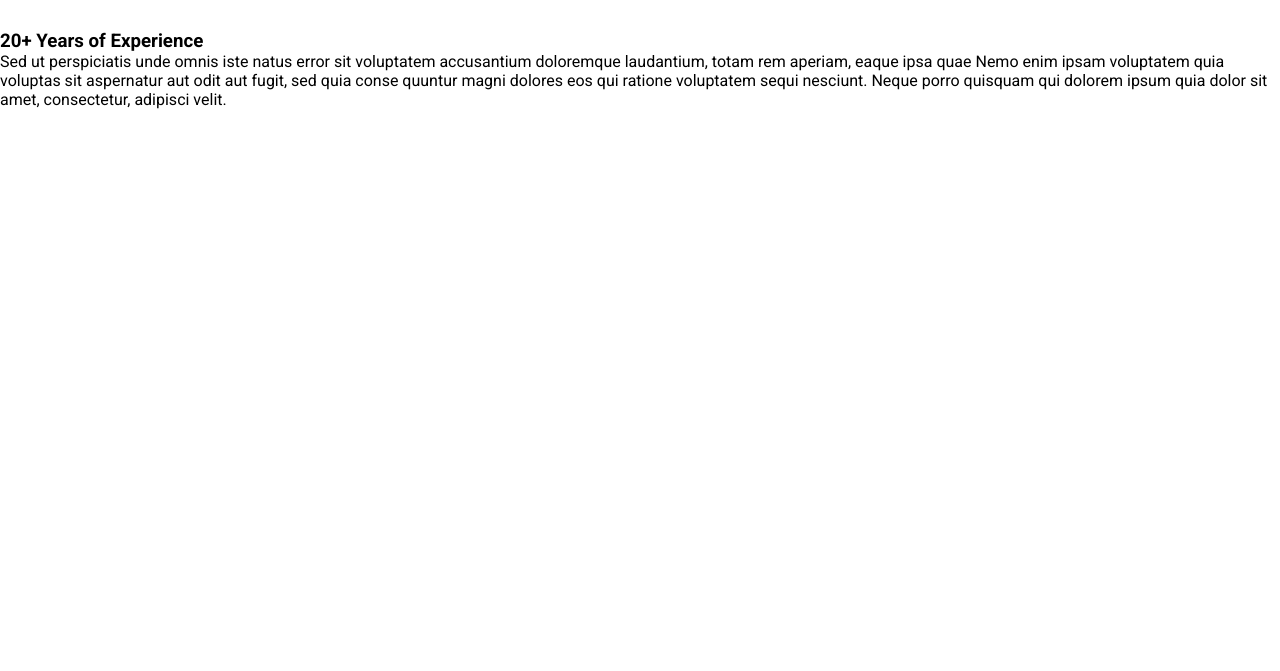
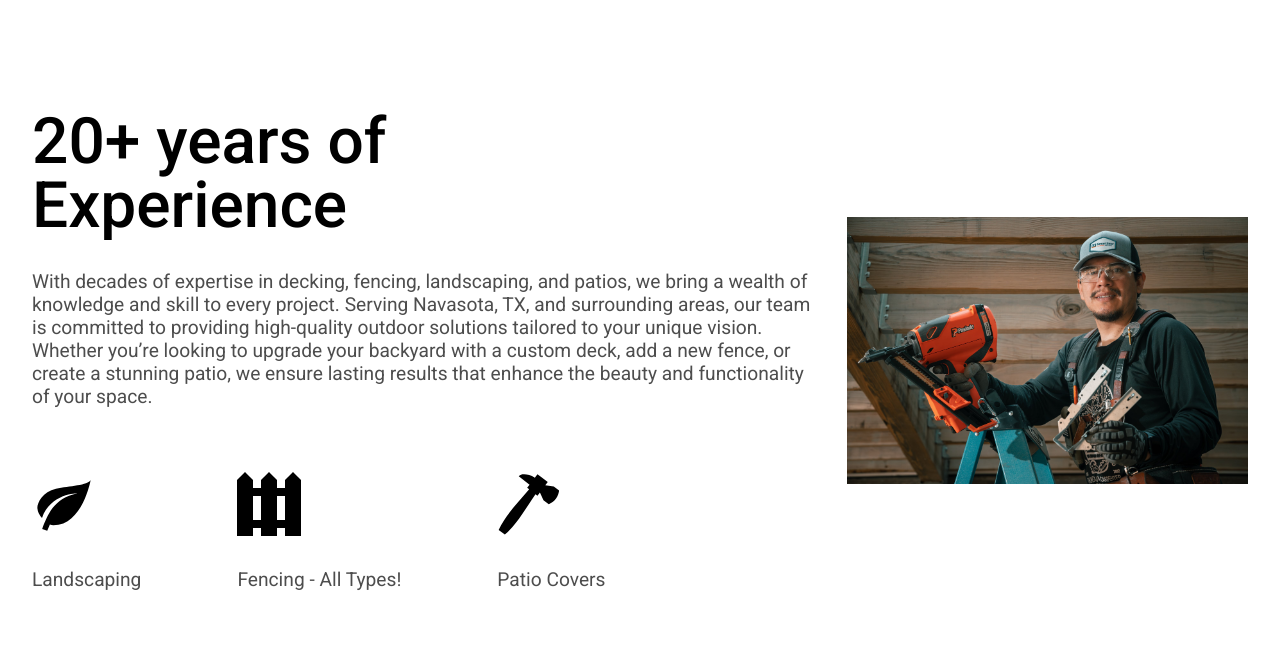
Before and after one commit to krovinskii/JPServices, an Astro site: page / in a window 1280 px wide. Shown: the part 794-1465 px from the top of the page. Before the commit the page ends 979 px from the top, so only its background shows below. Built offline with nearby package versions, Linux system fonts and the light colour scheme; Astro itself is replaced by a stand-in of ours.

Commit message:
feat(content-exp): section done desktop

```diff
--- a/src/components/Content-experience.astro
+++ b/src/components/Content-experience.astro
@@ -1,26 +1,39 @@
-<section class="content-exp">
+---
+import ContentPic from "../assets/content-exp.jpg";
+import Leaf from "../assets/leaf.svg";
+import Fence from "../assets/fence.svg";
+import Hammer from "../assets/hammer.svg";
+---
+
+<section class="content-exp-section">
+    <div class="content-exp-section-container">
         <div class="content-exp-text-box">
-        <h3>20+ Years of Experience</h3>
+            <h3>20+ years of Experience</h3>
             <p>
-            Sed ut perspiciatis unde omnis iste natus error sit voluptatem
-            accusantium doloremque laudantium, totam rem aperiam, eaque ipsa
-            quae Nemo enim ipsam voluptatem quia voluptas sit aspernatur aut
-            odit aut fugit, sed quia conse quuntur magni dolores eos qui ratione
-            voluptatem sequi nesciunt. Neque porro quisquam qui dolorem ipsum
-            quia dolor sit amet, consectetur, adipisci velit.
+                With decades of expertise in decking, fencing, landscaping, and
+                patios, we bring a wealth of knowledge and skill to every
+                project. Serving Navasota, TX, and surrounding areas, our team
+                is committed to providing high-quality outdoor solutions
+                tailored to your unique vision. Whether you’re looking to
+                upgrade your backyard with a custom deck, add a new fence, or
+                create a stunning patio, we ensure lasting results that enhance
+                the beauty and functionality of your space.
             </p>
+            <div class="content-exp-icon-container-container">
                 <div class="content-exp-icon-container">
-            <img src="" />
-            <p></p>
+                    <img src={Leaf.src} />
+                    <p>Landscaping</p>
                 </div>
                 <div class="content-exp-icon-container">
-            <img src="" />
-            <p></p>
+                    <img src={Fence.src} />
+                    <p>Fencing - All Types!</p>
                 </div>
                 <div class="content-exp-icon-container">
-            <img src="" />
-            <p></p>
+                    <img src={Hammer.src} />
+                    <p>Patio Covers</p>
                 </div>
             </div>
-    <img src="" />
+        </div>
+    </div>
+    <img class="content-exp-main-img" src={ContentPic.src} />
 </section>
--- a/src/styles/styles.css
+++ b/src/styles/styles.css
@@ -537,3 +537,45 @@
 /*
 ==================================================================================================================CONTENT-EXPERIENCE============================================================================================================
 */
+.content-exp-section {
+    display: flex;
+    max-width: 100%;
+    padding: 5rem 2rem;
+    justify-content: center;
+    align-items: center;
+}
+.content-exp-section-container {
+    max-width: 80rem;
+}
+.content-exp-text-box {
+}
+.content-exp-text-box h3 {
+    font-size: 4rem;
+    font-weight: 500;
+    max-width: 25rem;
+    line-height: 4rem;
+}
+.content-exp-text-box p {
+    max-width: 50rem;
+    margin-right: 2rem;
+    margin-top: 2rem;
+    color: #4d4d4d;
+    font-size: 1.2rem;
+}
+.content-exp-main-img {
+    width: 33%;
+}
+.content-exp-icon-container-container {
+    display: flex;
+    justify-content: flex-start;
+    gap: 4rem;
+    margin-top: 4rem;
+}
+.content-exp-icon-container {
+    display: flex;
+    flex-direction: column;
+    align-items: left;
+}
+.content-exp-icon-container img {
+    width: 4rem;
+}
```
Also changed, not shown: src/assets/content-exp.jpg (added), src/assets/fence.svg (added), src/assets/hammer.svg (added), src/assets/leaf.svg (added). Lines whose indentation alone changed are shown as unchanged.
